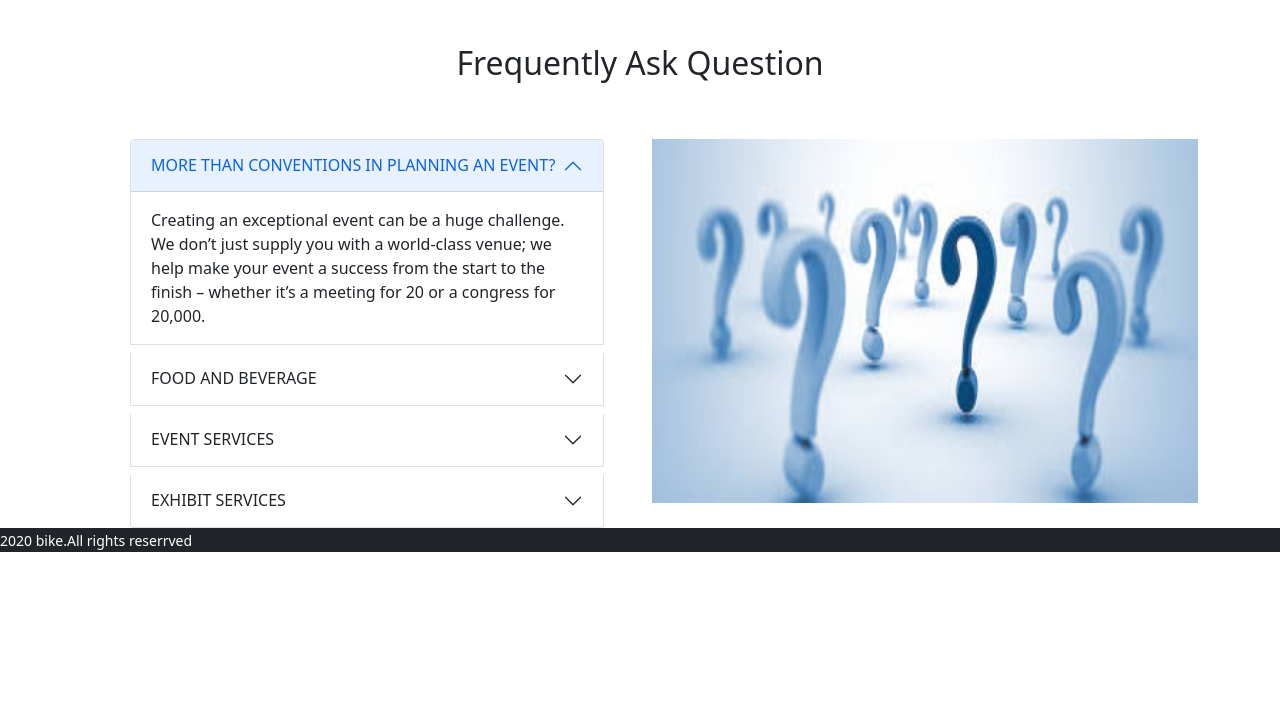
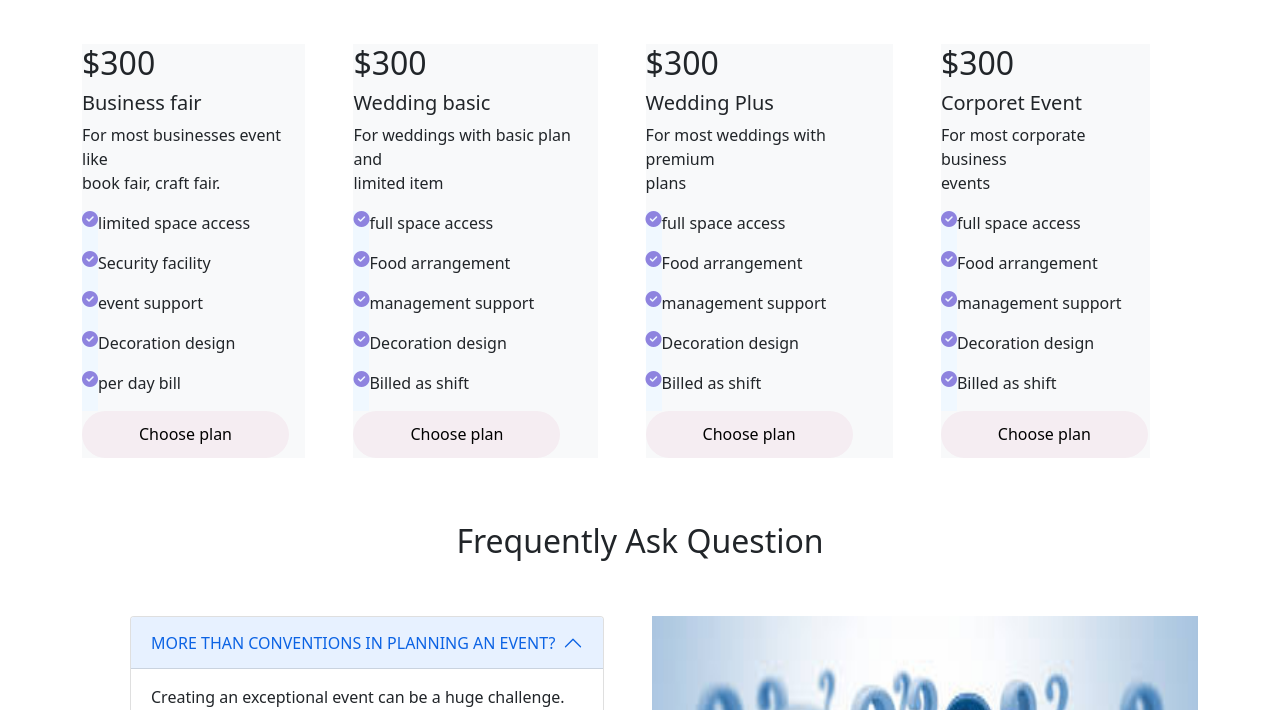
Before and after one commit to nosianuri/convention-center, a plain HTML site: page index.html in a window 1280 px wide. Shown: the part 730-1440 px from the top of the page. Before the commit the page ends 1282 px from the top, so only its background shows below. Drawn offline with nearby package versions, Linux system fonts and the light colour scheme.

Commit message:
ourpackage

```diff
--- /dev/null
+++ b/css/style.css
@@ -0,0 +1,13 @@
+.clips{
+    background-color: aliceblue;
+    color: #8e83df;
+}
+.choose-plan{
+    background: #f5edf2;
+    width: 207px;
+    height: 47px;
+    border: none;
+}
+.wedding-plus:hover{
+    background: rgb(159, 159, 224);
+}
--- a/index.html
+++ b/index.html
@@ -5,6 +5,10 @@
     <meta http-equiv="X-UA-Compatible" content="IE=edge">
     <meta name="viewport" content="width=device-width, initial-scale=1.0">
     <title>VANCOUVERCONVENTIONCENTRE</title>
+    <!-- css link -->
+    <link rel="stylesheet" href="css/style.css">
+    <!-- font awesome -->
+    <script src="https://kit.fontawesome.com/58d20836d9.js" crossorigin="anonymous"></script>
     <!-- bootstrap link -->
     <link href="https://cdn.jsdelivr.net/npm/bootstrap@5.1.3/dist/css/bootstrap.min.css" rel="stylesheet" integrity="sha384-1BmE4kWBq78iYhFldvKuhfTAU6auU8tT94WrHftjDbrCEXSU1oBoqyl2QvZ6jIW3" crossorigin="anonymous">
 </head>
@@ -54,7 +58,7 @@
                   <h3>The Vancouver Convention Centre <br> In Vancouver, British Columbia, Canada</h3>
                   <p>The Vancouver Convention Centre in downtown Vancouver is a beautiful, inspiring <br> event space with an unbeatable waterfront location.</p>
                   <div>
-                    <button class="btn btn-info text-white">Book Now</button>
+                    <button class="text-white rounded">Book Now</button>
                  </div>
                 </div>
               </div>
@@ -64,7 +68,7 @@
                     <h3>The Vancouver Convention Centre <br> In Vancouver, British Columbia, Canada</h3>
                     <p>The Vancouver Convention Centre in downtown Vancouver is a beautiful, inspiring <br> event space with an unbeatable waterfront location.</p>
                     <div>
-                      <button class="btn btn-info text-white">Book Now</button>
+                      <button class="btn text-white rounded">Book Now</button>
                    </div>
                   </div>
               </div>
@@ -74,7 +78,7 @@
                     <h3>The Vancouver Convention Centre <br> In Vancouver, British Columbia, Canada</h3>
                     <p>The Vancouver Convention Centre in downtown Vancouver is a beautiful, inspiring <br> event space with an unbeatable waterfront location.</p>
                     <div>
-                      <button class="btn btn-info text-white">Book Now</button>
+                      <button class="text-white rounded">Book Now</button>
                    </div>
                   </div>
               </div>
@@ -96,9 +100,65 @@
         <!-- our package -->
         <section class="container">
             <div>
-                <h2 class="mt-5 d-flex justify-content-center">Our Package</h2>
+                <h2 class="mt-5 d-flex justify-content-center mb-5">Our Package</h2>
             </div>
-
+            <div class="d-flex justify-content-center">
+                <div class="text-dark bg-light mb-3 me-5" style="max-width: 18rem;">
+                    <h2>$300</h2>
+                    <div class="">
+                      <h5 class="">Business fair</h5>
+                      <p class="">For most businesses event
+                        like <br> book fair, craft fair.</p>
+                        <div class="d-flex"><i class="fas fa-check-circle clips"></i><p>limited space access</p></div>
+                        <div class="d-flex"><i class="fas fa-check-circle clips"></i><p>Security facility</p></div>
+                        <div class="d-flex"><i class="fas fa-check-circle clips"></i><p>event support</p></div>
+                        <div class="d-flex"><i class="fas fa-check-circle clips"></i><p>Decoration design</p></div>
+                        <div class="d-flex"><i class="fas fa-check-circle clips"></i><p>per day bill</p></div>
+                        <button class="choose-plan rounded-pill">Choose plan</button>
+                    </div>
+                  </div>
+                  <div class="text-dark bg-light mb-3 me-5" style="max-width: 18rem;">
+                    <h2>$300</h2>
+                    <div class="">
+                      <h5 class="">Wedding basic</h5>
+                      <p class="">For weddings with basic plan
+                        and <br> limited item</p>
+                        <div class="d-flex"><i class="fas fa-check-circle clips"></i><p>full space access</p></div>
+                        <div class="d-flex"><i class="fas fa-check-circle clips"></i><p>Food arrangement</p></div>
+                        <div class="d-flex"><i class="fas fa-check-circle clips"></i><p>management support</p></div>
+                        <div class="d-flex"><i class="fas fa-check-circle clips"></i><p>Decoration design</p></div>
+                        <div class="d-flex"><i class="fas fa-check-circle clips"></i><p>Billed as shift</p></div>
+                        <button class="choose-plan rounded-pill">Choose plan</button>
+                    </div>
+                  </div>
+                  <div class="text-dark bg-light mb-3 me-5 wedding-plus" style="max-width: 18rem;">
+                    <h2>$300</h2>
+                    <div class="">
+                      <h5 class="">Wedding Plus</h5>
+                      <p class="">For most weddings with premium <br> plans</p>
+                      <div class="d-flex"><i class="fas fa-check-circle clips"></i><p>full space access</p></div>
+                        <div class="d-flex"><i class="fas fa-check-circle clips"></i><p>Food arrangement</p></div>
+                        <div class="d-flex"><i class="fas fa-check-circle clips"></i><p>management support</p></div>
+                        <div class="d-flex"><i class="fas fa-check-circle clips"></i><p>Decoration design</p></div>
+                        <div class="d-flex"><i class="fas fa-check-circle clips"></i><p>Billed as shift</p></div>
+                        <button class="choose-plan rounded-pill">Choose plan</button>
+                    </div>
+                  </div>
+                  <div class="text-dark bg-light mb-3 me-5" style="max-width: 18rem;">
+                    <h2>$300</h2>
+                    <div class="">
+                      <h5 class="">Corporet Event </h5>
+                      <p class="">For most corporate business <br>
+                        events</p>
+                        <div class="d-flex"><i class="fas fa-check-circle clips"></i><p>full space access</p></div>
+                        <div class="d-flex"><i class="fas fa-check-circle clips"></i><p>Food arrangement</p></div>
+                        <div class="d-flex"><i class="fas fa-check-circle clips"></i><p>management support</p></div>
+                        <div class="d-flex"><i class="fas fa-check-circle clips"></i><p>Decoration design</p></div>
+                        <div class="d-flex"><i class="fas fa-check-circle clips"></i><p>Billed as shift</p></div>
+                        <button class="choose-plan rounded-pill">Choose plan</button>
+                    </div>
+                  </div>
+                 </div>
         </section>
         <!-- frequently ask question -->
         <section class="container">
@@ -158,15 +218,30 @@
                       </div>
                     </div>
                   </div>
-                  <div>
+                  <div class="mb-5">
                       <img width="546px" height="364px" src="images/asked-1.jpg" alt="">
                   </div>
             </div>
         </section>
     </main>
-    <footer class="bg-dark text-white w-1440px h-280px">
-        <div>
-            <small>2020 bike.All rights reserrved</small>
+    <footer class="bg-dark text-white">
+        <div class="container d-flex justify-content-between">
+            <div class="d-flex align-items-center">
+                <small><i class="far fa-copyright"></i>2020 bike.All rights reserrved</small>
+            </div>
+            <div class="p-5">
+                <div class="mb-3"><h5>Get the App</h5></div>
+                <button class="d-flex bg-dark text-white w-135 h-40 mb-3">
+                    <div><i class="fab fa-apple"></i></div>
+                   <div>
+                    <small>download on the</small><h5>App Store</h5>
+                   </div>
+                </button>
+                <button class="d-flex bg-dark text-white w-135 h-40">
+                    <div><i class="fab fa-google-play"></i></div>
+                    <div><small>Get It On</small><h5>Google Play</h5></div>
+                </button>
+            </div>
         </div>
     </footer>
     <script src="https://cdn.jsdelivr.net/npm/bootstrap@5.1.3/dist/js/bootstrap.bundle.min.js" integrity="sha384-ka7Sk0Gln4gmtz2MlQnikT1wXgYsOg+OMhuP+IlRH9sENBO0LRn5q+8nbTov4+1p" crossorigin="anonymous"></script>
```
